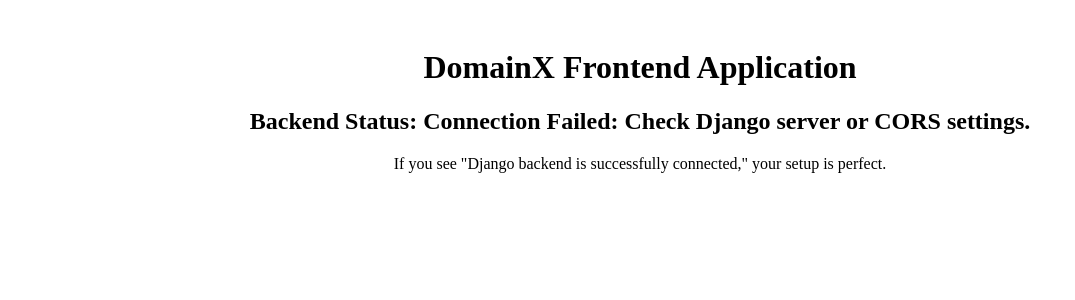
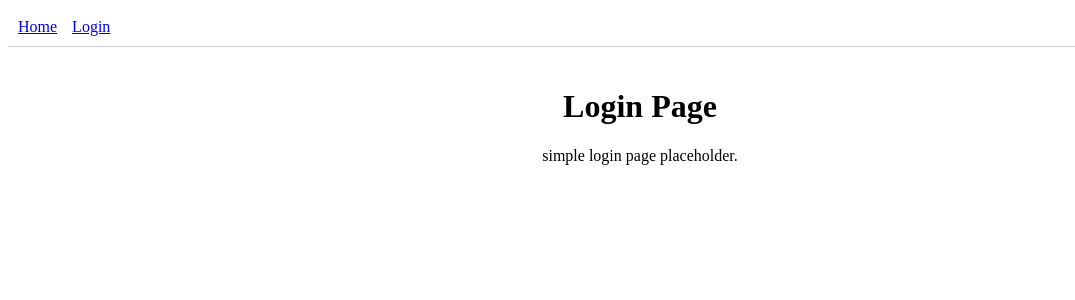
Before and after one commit to thaafei/capstone-sfw2026, a React (Create React App) app in the folder src/frontend/: page /login in a window 1280 px wide. Shown: the top 300 px of the page, without its empty margins (0-1075 px from the left). Built offline with nearby package versions, Linux system fonts and the light colour scheme; no server answers.

Commit message:
added home and login tsx files and added them to app

```diff
--- a/src/frontend/package.json
+++ b/src/frontend/package.json
@@ -10,9 +10,11 @@
     "@types/node": "^16.18.68",
     "@types/react": "^18.2.45",
     "@types/react-dom": "^18.2.18",
+    "@types/react-router-dom": "^5.3.3",
     "axios": "^1.13.0",
     "react": "^18.2.0",
     "react-dom": "^18.2.0",
+    "react-router-dom": "^7.9.4",
     "react-scripts": "5.0.1",
     "typescript": "^4.9.5",
     "web-vitals": "^2.1.4"
--- a/src/frontend/src/App.tsx
+++ b/src/frontend/src/App.tsx
@@ -1,27 +1,26 @@
-import React, { useEffect, useState } from 'react';
-import axios from 'axios';
+import React from 'react';
+import { BrowserRouter as Router, Routes, Route, Link } from 'react-router-dom';
+import Home from './pages/Home';
+import Login from './pages/Login';
 
 function App() {
-  const [backendStatus, setBackendStatus] = useState('Checking...');
+  return (
+    <Router>
+      {/* navigation bar */}
+      <nav style={{ padding: '10px', borderBottom: '1px solid #ccc' }}>
+        <Link to="/" style={{ marginRight: '15px' }}>Home</Link>
+        <Link to="/login">Login</Link>
+      </nav>
 
-  useEffect(() => {
-    //to forward the request to http://localhost:8000/api/status/
-    axios.get('/api/status/')
-      .then(response => {
-        setBackendStatus(response.data.message);
-      })
-      .catch(error => {
-        console.error("API Connection Error:", error);
-        setBackendStatus('Connection Failed: Check Django server or CORS settings.');
-      });
-  }, []);
-
-  return (
-    <div style={{ padding: '20px', textAlign: 'center' }}>
-      <h1>DomainX Frontend Application</h1>
-      <h2>Backend Status: <strong>{backendStatus}</strong></h2>
-      <p>If you see "Django backend is successfully connected," your setup is perfect.</p>
-    </div>
+      {/* pages based on url */}
+      <div style={{ padding: '20px' }}>
+        <Routes>
+          <Route path="/" element={<Home />} />
+          <Route path="/login" element={<Login />} />
+          {/* other pages */}
+        </Routes>
+      </div>
+    </Router>
   );
 }
 
--- /dev/null
+++ b/src/frontend/src/pages/Home.tsx
@@ -0,0 +1,22 @@
+import React, { useEffect, useState } from 'react';
+import axios from 'axios';
+
+function Home() {
+  const [backendStatus, setBackendStatus] = useState('Checking...');
+
+  useEffect(() => {
+    axios.get('/api/status/')
+      .then(response => setBackendStatus(response.data.message))
+      .catch(() => setBackendStatus('Connection Failed: Check Django server or CORS settings.'));
+  }, []);
+
+  return (
+    <div style={{ textAlign: 'center' }}>
+      <h1>DomainX Frontend Application</h1>
+      <h2>Backend Status: <strong>{backendStatus}</strong></h2>
+      <p>If you see "Django backend is successfully connected," your setup is perfect.</p>
+    </div>
+  );
+}
+
+export default Home;
--- /dev/null
+++ b/src/frontend/src/pages/Login.tsx
@@ -0,0 +1,12 @@
+import React from 'react';
+
+function Login() {
+  return (
+    <div style={{ textAlign: 'center' }}>
+      <h1>Login Page</h1>
+      <p>simple login page placeholder.</p>
+    </div>
+  );
+}
+
+export default Login;
```
Also changed, not shown: 1 other file (tests, documents, lock files or other folders).
